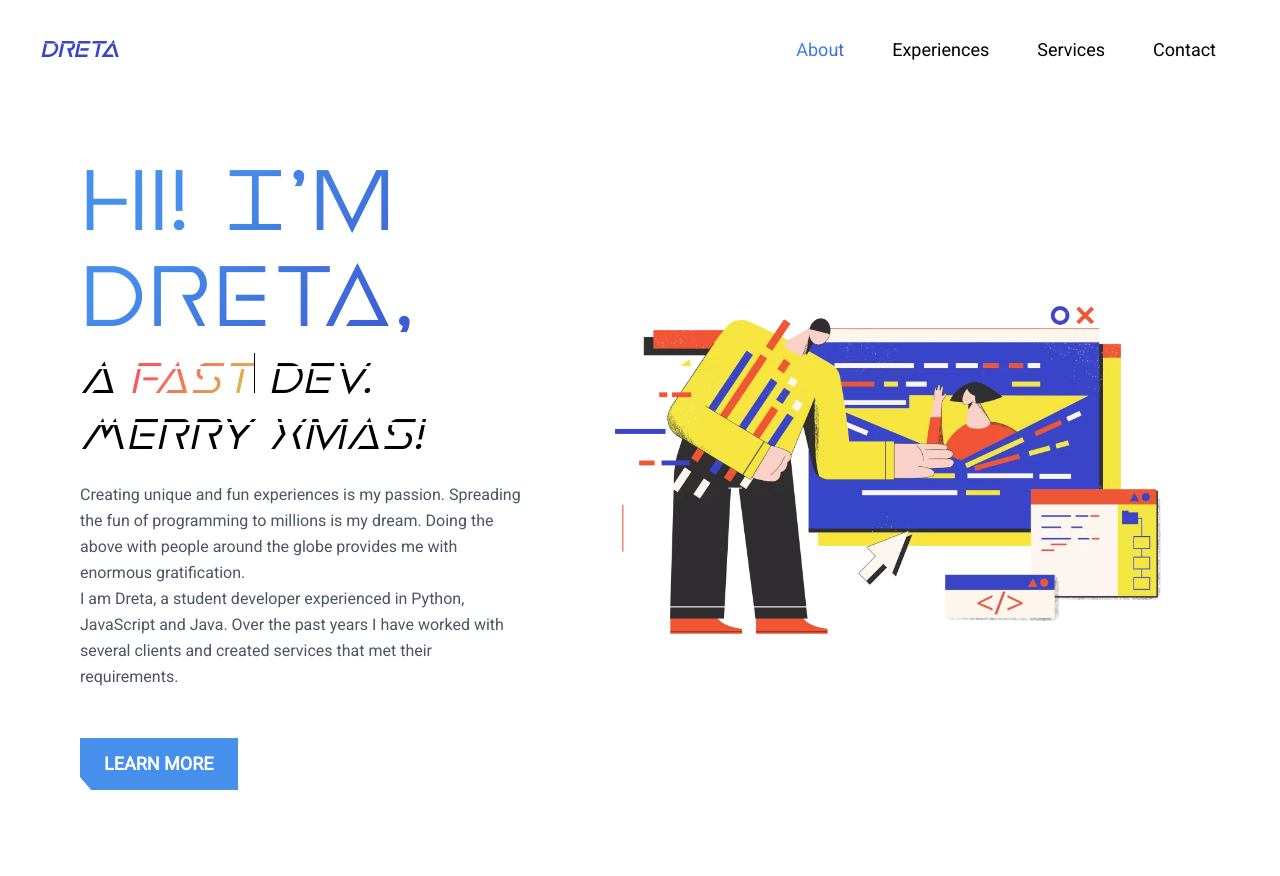
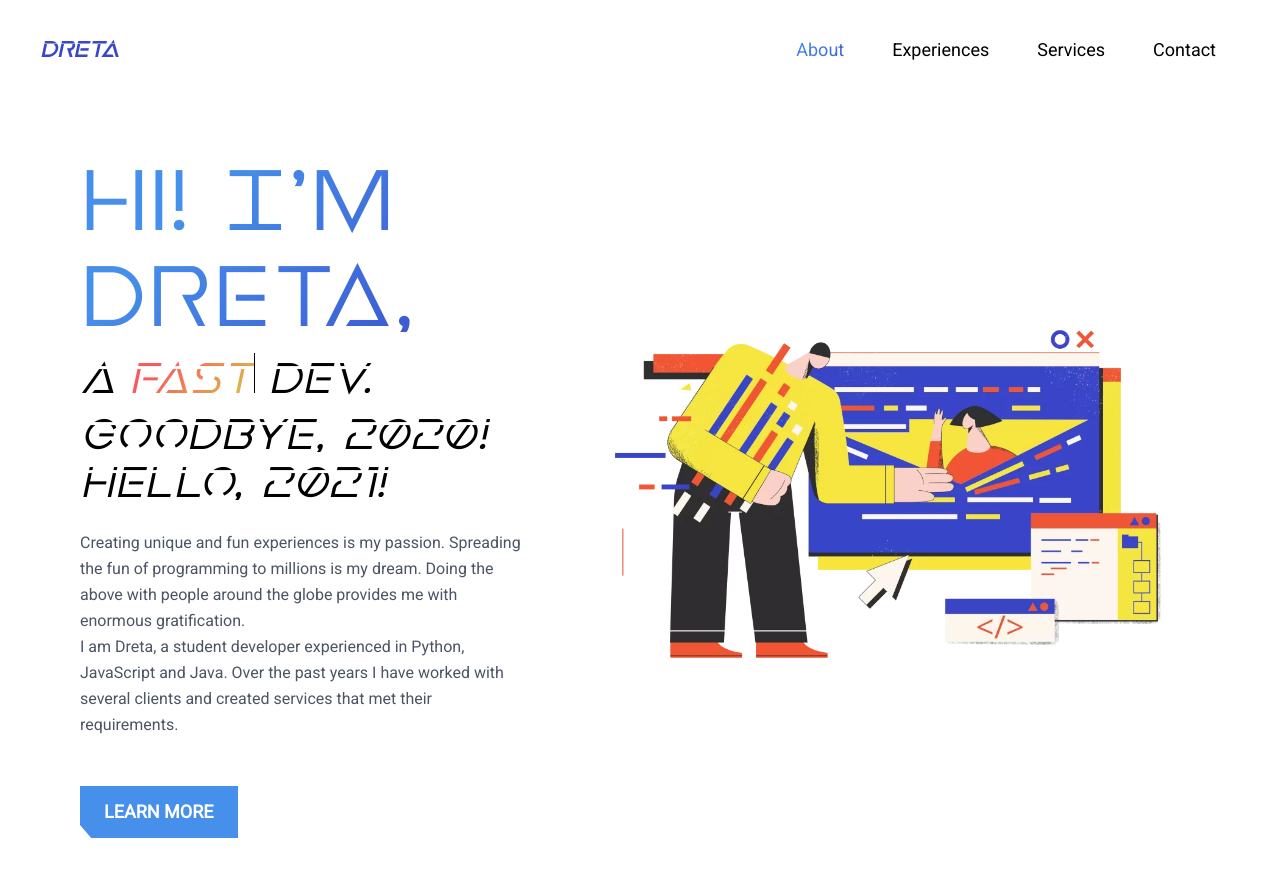
Before and after one commit to javadogli/nlooking, a plain HTML site: page index.html in a window 1280 px wide. Shown: the top 876 px of the page. Drawn offline with nearby package versions, Linux system fonts and the light colour scheme.

Commit message:
Update status

```diff
--- a/index.html
+++ b/index.html
@@ -65,7 +65,7 @@ background-color: #468fea; background-image: linear-gradient(315deg, #3846c8 0%,
                     <span class="font-style">dev.</span>
                 </h2>
                 <h1 class="text-3xl lg:text-5xl text-secondary mb-6 font-style">
-                    Merry Xmas!
+                    Goodbye, 2020! Hello, 2021!
                 </h1>
                 <p class="text-gray-600 leading-relaxed mb-12">
                     Creating unique and fun experiences is my passion. Spreading
```
